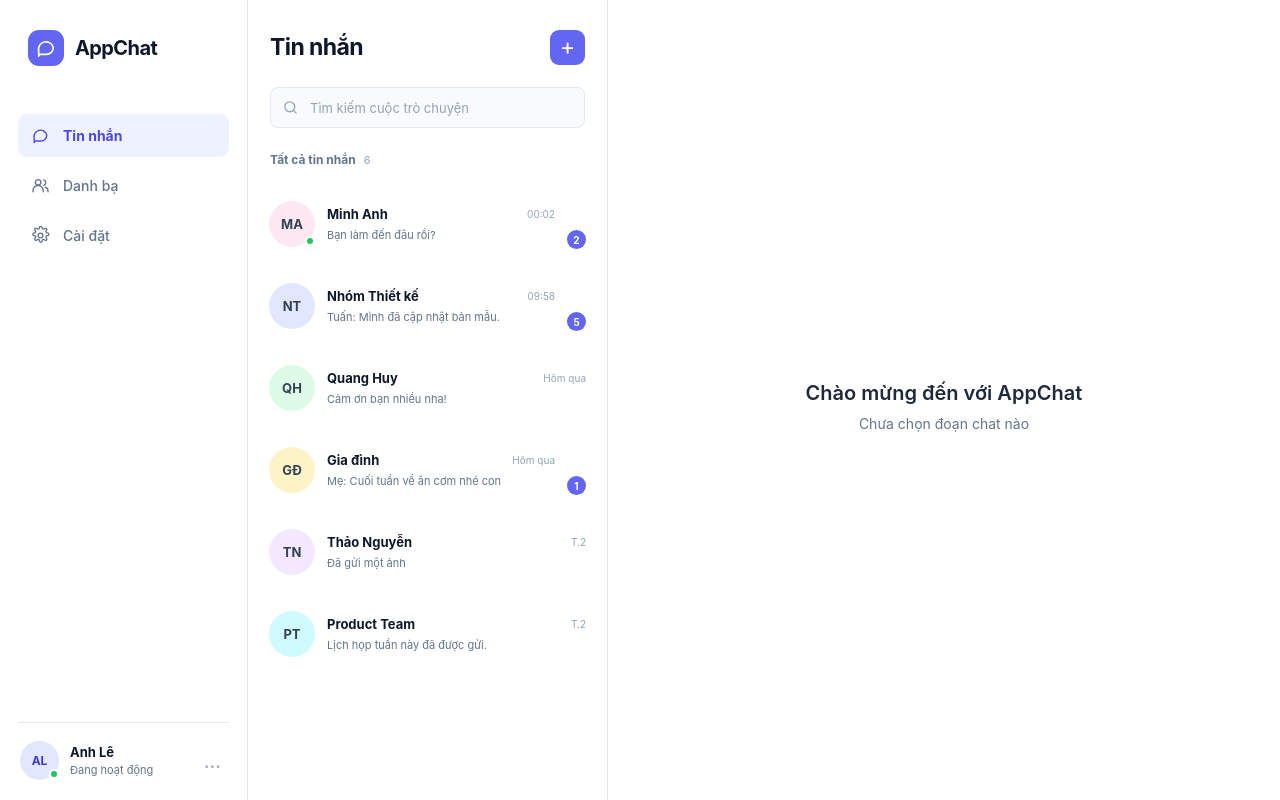
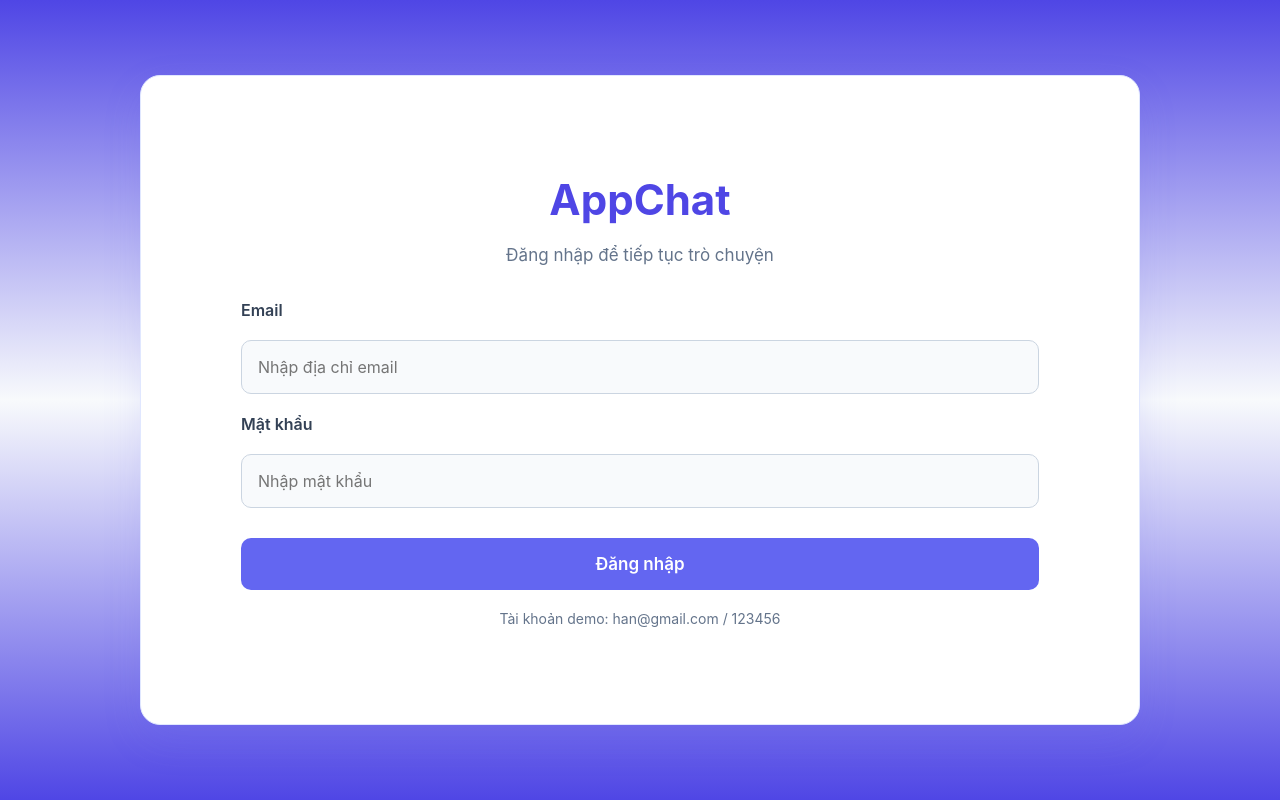
Before and after one commit to Bui-Thi-Phuong-Anh/AppChat, a React (Vite) app: page / in a window 1280 px wide. Built offline with nearby package versions, Linux system fonts and the light colour scheme.

Commit message:
Thêm đăng nhập

```diff
--- a/src/App.tsx
+++ b/src/App.tsx
@@ -3,6 +3,7 @@ import { ChatList } from './components/ChatList'
 import { Sidebar } from './components/Sidebar'
 import { mockChats } from './data/mockChats'
 import type { Chat } from './types/chat'
+import Login from './components/Login'
 import './App.css'
 import ChatWindow from './components/ChatWindow';
 import { useSelector } from "react-redux";
@@ -12,9 +13,10 @@ function App() {
   const [query, setQuery] = useState('')
   const [selectedChat, setSelectedChat] = useState<Chat | null>(null)
   const [activeSection, setActiveSection] = useState('Tin nh\u1EAFn')
+  const [currentUserId, setCurrentUserId] = useState<string | null>(null)
 
-  const currentUserId = "user-001";
-  const messages = useSelector((state: RootState) => state.messages.messages);
+  const messages = useSelector((state: RootState) => state.messages.messages)
+
   const filteredChats = useMemo(() => {
     return mockChats
         .map((chat) => {
@@ -24,7 +26,7 @@ function App() {
                   (a, b) =>
                       new Date(b.createdAt).getTime() -
                       new Date(a.createdAt).getTime()
-              )[0];
+              )[0]
 
           return {
             ...chat,
@@ -41,7 +43,11 @@ function App() {
         .filter((chat) =>
             chat.name.toLocaleLowerCase().includes(query.trim().toLocaleLowerCase())
         );
-  }, [query, messages]);
+  }, [query, messages, currentUserId])
+
+    if (!currentUserId) {
+        return <Login onLogin={setCurrentUserId} />
+    }
 
   return <main className="app-shell">
     <Sidebar activeSection={activeSection} onSectionChange={setActiveSection} />
--- /dev/null
+++ b/src/components/Login.tsx
@@ -0,0 +1,62 @@
+import { useState, type FormEvent } from "react";
+
+type LoginProps = {
+  onLogin: (userId: string) => void;
+};
+
+export default function Login({ onLogin }: LoginProps) {
+  const [username, setUsername] = useState("");
+  const [password, setPassword] = useState("");
+  const [error, setError] = useState("");
+
+  const handleSubmit = (event: FormEvent<HTMLFormElement>) => {
+    event.preventDefault();
+    setError("");
+
+    if (!username.trim()) {
+      setError("Vui lòng nhập email.");
+      return;
+    }
+
+    if (!password.trim()) {
+      setError("Vui lòng nhập mật khẩu.");
+      return;
+    }
+
+    if (username.trim().toLowerCase() !== "han@gmail.com") {
+      setError("Email không đúng.");
+      return;
+    }
+
+    if (password !== "123456") {
+      setError("Mật khẩu không đúng.");
+      return;
+    }
+
+    onLogin("user-001");
+  };
+
+
+  return (
+    <div className="login-page">
+      <form className="login-form" onSubmit={handleSubmit}>
+        <h1>AppChat</h1>
+        <p>Đăng nhập để tiếp tục trò chuyện</p>
+
+        <label htmlFor="username">Email</label>
+        <input id="username" type="email" value={username} onChange={(event) =>
+            setUsername(event.target.value)} placeholder="Nhập địa chỉ email" required/>
+
+        <label htmlFor="password">Mật khẩu</label>
+        <input id="password" type="password" value={password} onChange={(event) =>
+              setPassword(event.target.value)} placeholder="Nhập mật khẩu"/>
+
+        {error && <p className="login-error">{error}</p>}
+
+        <button type="submit">Đăng nhập</button>
+
+        <small>Tài khoản demo: han@gmail.com / 123456</small>
+      </form>
+    </div>
+  );
+}
--- a/src/index.css
+++ b/src/index.css
@@ -306,3 +306,99 @@ button { color: inherit; }
     max-width: 90%;
   }
 }
+
+.login-page {
+  display: flex;
+  justify-content: center;
+  align-items: center;
+  min-height: 100vh;
+  width: 100%;
+  padding: 30px;
+  background: linear-gradient(0deg, #4f46e5, #f8fafc, #4f46e5);
+}
+
+.login-form {
+  display: flex;
+  flex-direction: column;
+  justify-content: center;
+  gap: 20px;
+  width: 100%;
+  max-width: 1000px;
+  min-height: 650px;
+  padding: 60px 100px;
+  box-sizing: border-box;
+  background: white;
+  border: 1px solid #e0e7ff;
+  border-radius: 20px;
+  box-shadow: 0 15px 40px rgba(99, 102, 241, 0.12);
+}
+
+.login-form h1 {
+  margin: 0;
+  color: #4f46e5;
+  font-size: 42px;
+  text-align: center;
+}
+
+.login-form p {
+  margin: 0 0 15px;
+  color: #64748b;
+  font-size: 17px;
+  text-align: center;
+}
+
+.login-form label {
+  color: #334155;
+  font-size: 16px;
+  font-weight: 600;
+}
+
+.login-form input {
+  width: 100%;
+  padding: 16px;
+  box-sizing: border-box;
+  border: 1px solid #cbd5e1;
+  border-radius: 10px;
+  background: #f8fafc;
+  font-size: 16px;
+  outline: none;
+  transition: border-color 0.2s, box-shadow 0.2s;
+}
+
+.login-form input:focus {
+  border-color: #6366f1;
+  background: white;
+  box-shadow: 0 0 0 4px rgba(99, 102, 241, 0.12);
+}
+
+.login-form button {
+  width: 100%;
+  margin-top: 10px;
+  padding: 16px;
+  border: none;
+  border-radius: 10px;
+  background: #6366f1;
+  color: white;
+  font-size: 17px;
+  font-weight: 600;
+  cursor: pointer;
+  transition: background 0.2s, transform 0.2s;
+}
+
+.login-form button:hover {
+  background: #4f46e5;
+  transform: translateY(-2px);
+}
+
+.login-form .login-error {
+  margin: 0;
+  color: #dc2626;
+  font-size: 14px;
+  text-align: left;
+}
+
+.login-form small {
+  color: #64748b;
+  font-size: 14px;
+  text-align: center;
+}
```
